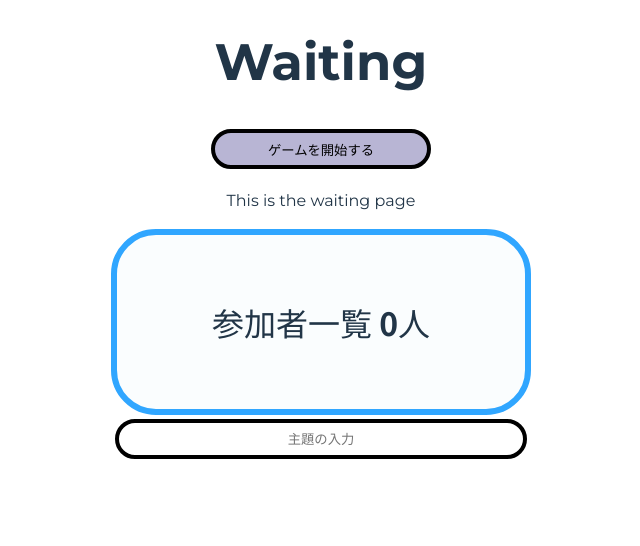
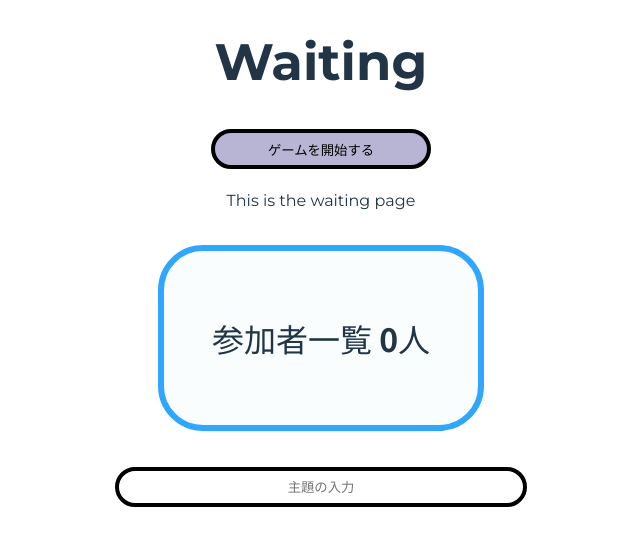
Before and after one commit to itsp-pbl-2023/mind-graph, a React (Vite) app in the folder client/: page /waiting in a window 1280 px wide. Shown: the top 546 px of the page, without its empty margins (319-959 px from the left). Built offline with nearby package versions, Linux system fonts and the light colour scheme; a web font is replaced by a local one; what @bufbuild/connect-query, @bufbuild/connect-web, @bufbuild/protobuf would draw is missing.

Commit message:
コメントアウトの削除

```diff
--- a/client/src/components/userlist.tsx
+++ b/client/src/components/userlist.tsx
@@ -6,26 +6,23 @@ import { FC } from 'react';
 
 
 const UserListStyle  = styled.div`
-  //width: {};
   padding:3em;
   background-color: var(--background-color);
   border: 6px solid;
   border-color: #30A6FF;
   border-radius: 45px;
+  margin: 2em 10em 2em;
 `
 const UserListTitleStyle = styled.h1`
   font-size: 32px;
   font-family: 'Noto Sans JP';
 `
 const ListStyle = styled.li`
-  //font-size: 32px;
   font-family: 'Noto Sans JP';
-  //list-style-position:inside;
 `
 
 const ListStyleMe = styled.li`
   list-style:none;
-  //font-size: 16px;
   margin: 15px;
   padding: 2px 32px 2px;
   font-family: 'Noto Sans JP';
@@ -38,7 +35,6 @@ const ListStyleMe = styled.li`
 
 const ListStylenotMe = styled.li`
   list-style:none;
-  //font-size: 16px;
   margin: 15px;
   padding: 2px 32px 2px;
   font-family: 'Noto Sans JP';
```
Also changed, not shown: 1 other file (tests, documents, lock files or other folders).
